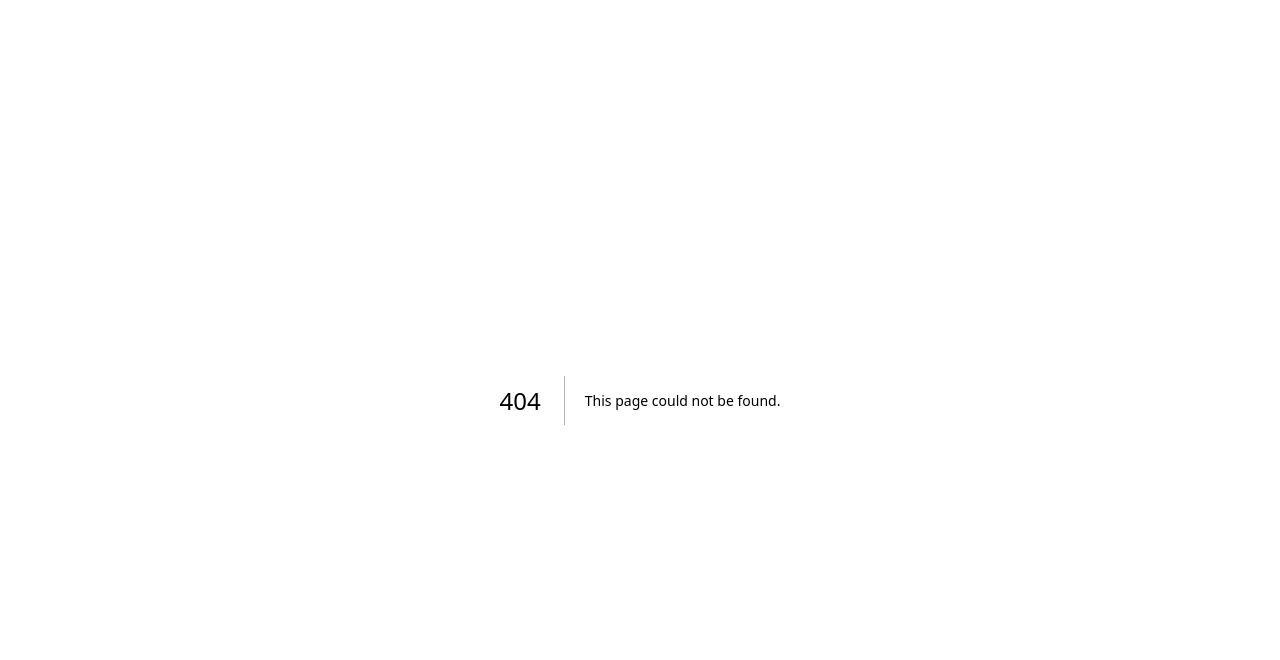
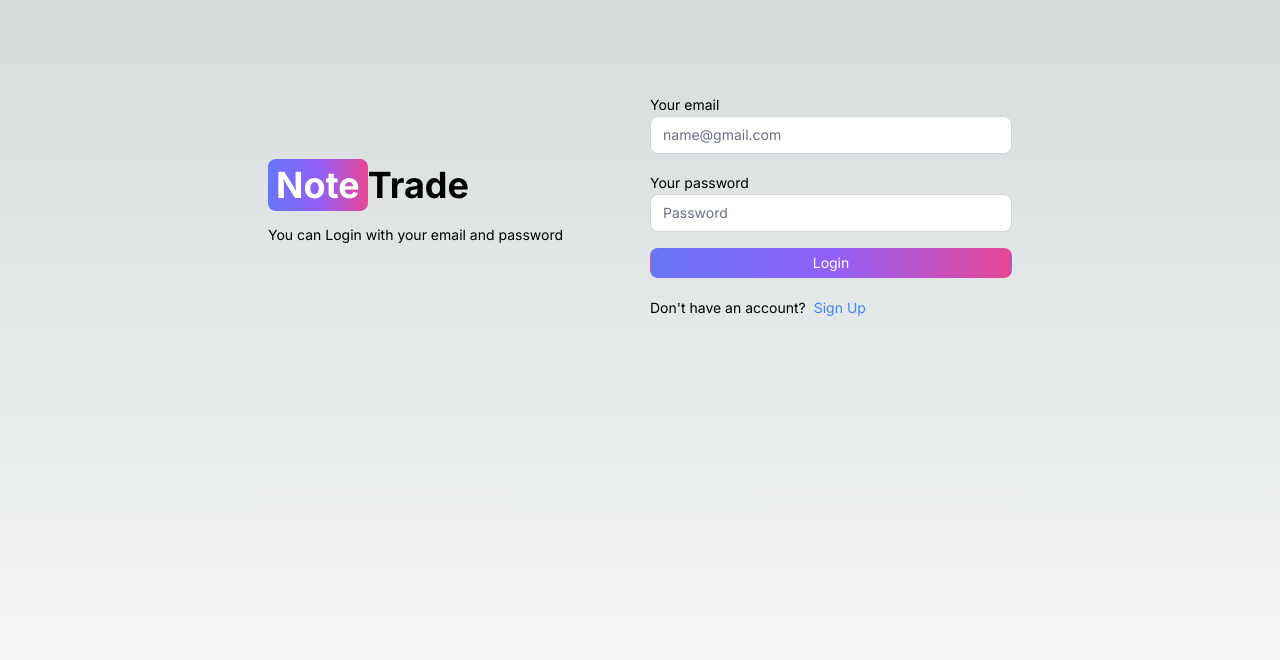
Before and after one commit to happyraj011/NoteTrade, a Next.js app: page /login in a window 1280 px wide. Before the commit this address had no page. Shown: the top 660 px of the page. Built offline with nearby package versions, Linux system fonts and the light colour scheme.

Commit message:
create sign-up and login page

```diff
--- a/package.json
+++ b/package.json
@@ -10,6 +10,7 @@
   },
   "dependencies": {
     "bcryptjs": "^2.4.3",
+    "flowbite-react": "^0.10.1",
     "jsonwebtoken": "^9.0.2",
     "mongoose": "^8.5.1",
     "next": "14.2.5",
--- /dev/null
+++ b/src/app/login/page.tsx
@@ -0,0 +1,142 @@
+'use client'
+
+import { Alert, Button, Label, Spinner, TextInput } from 'flowbite-react'
+import { Corben } from 'next/font/google'
+import Link from 'next/link'
+import { useRouter } from 'next/navigation'
+import React, { useState } from 'react'
+
+
+
+
+export default function page() {
+
+  const router=useRouter()
+
+  const [formData, setFormData] = React.useState({
+    email:"",
+    password:"",
+  })
+  const [errorMessage, setErrorMessage] =React.useState('')
+  const [loading, setLoading] = React.useState(false)
+
+
+  const handleChange=(e:any)=>{
+      setFormData({...formData,[e.target.id]:e.target.value.trim()});
+
+  }
+
+
+  const handleSubmit=async(e:any)=>{
+        e.preventDefault();
+        if( !formData.email  ||  !formData.password  ){
+          return setErrorMessage('All field are required to fill')
+        }
+        try {
+          setLoading(true);
+          setErrorMessage('');
+          const res=await fetch('/api/login',{
+            method:'POST',
+            headers:{
+              'Content-Type':'application/json'
+            },
+            body:JSON.stringify(formData),
+          });
+          const data=await res.json();
+
+          if(data.success===false){
+            return setErrorMessage(data.message);
+          }
+
+
+          setLoading(false);
+          if(res.ok){
+             router.push('/')
+          }
+
+        } catch (error:any) {
+          setErrorMessage(error.message);
+          setLoading(false)
+        }
+  }
+
+
+
+
+
+  return (
+
+    <div>
+
+        <div className='min-h-screen mt-20'>
+      <div className='flex p-3 max-w-3xl mx-auto flex-col md:flex-row md:items-center gap-5' >
+        {/* left */}
+      <div className='flex-1'>
+      <Link href="/" className=' font-bold dark:text-white text-4xl' >
+        <span className='px-2 py-1 bg-gradient-to-r   from-indigo-500  via-purple-500 to-pink-500 rounded-lg text-white '>Note</span>
+        Trade
+        </Link>
+        <p className='text-sm mt-5'>
+              You can Login with your email and password
+
+        </p>
+
+
+      </div>
+       {/* right */}
+
+       <div className='flex-1'>
+        <form className='flex flex-col gap-4' onSubmit={handleSubmit}>
+
+          <div>
+            <Label value='Your email'/>
+            <TextInput type='email' placeholder='name@gmail.com' id='email' onChange={handleChange}/>
+          </div>
+
+
+          <div>
+            <Label value='Your password'/>
+            <TextInput type='password' placeholder='Password' id='password' onChange={handleChange}/>
+          </div>
+
+          <Button className='px-2 py-1 bg-gradient-to-r   from-indigo-500  via-purple-500 to-pink-500 rounded-lg text-white '
+           type='submit' disabled={loading}>
+         {
+          loading ? (
+            <>
+            <Spinner size='sm'/>
+            <span className='pl-3'>Loading...</span>
+            </>
+          ): 'Login'
+         }
+          </Button>
+
+
+
+        </form>
+        <div className="flex gap-2 text-sm mt-5">
+          <span>
+            Don't have an account?
+          </span>
+          <Link href='/sign-up' className='text-blue-500'>
+            Sign Up
+          </Link>
+
+        </div>
+        {
+          errorMessage && (
+            <Alert className='mt-5' color='failure'>
+              {errorMessage}
+
+            </Alert>
+          )   }
+
+
+
+       </div>
+      </div>
+
+    </div>
+    </div>
+  )
+}
--- /dev/null
+++ b/src/app/sign-up/page.tsx
@@ -0,0 +1,153 @@
+'use client'
+import { Alert, Button, Label, Spinner, TextInput } from 'flowbite-react'
+import { Corben } from 'next/font/google'
+import Link from 'next/link'
+import { useRouter } from 'next/navigation'
+import React, { useState } from 'react'
+
+
+
+
+export default function page() {
+
+  const router=useRouter()
+
+  const [formData, setFormData] = React.useState({
+    username:"",
+    email:"",
+    password:"",
+    phoneNumber:"",
+  })
+  const [errorMessage, setErrorMessage] =React.useState('')
+  const [loading, setLoading] = React.useState(false)
+
+
+  const handleChange=(e:any)=>{
+      setFormData({...formData,[e.target.id]:e.target.value.trim()});
+
+  }
+
+
+  const handleSubmit=async(e:any)=>{
+        e.preventDefault();
+        if(!formData.username  || !formData.email  ||  !formData.password || !formData.phoneNumber  ){
+          return setErrorMessage('All field are required to fill')
+        }
+        try {
+          setLoading(true);
+          setErrorMessage('');
+          const res=await fetch('/api/sign-up',{
+            method:'POST',
+            headers:{
+              'Content-Type':'application/json'
+            },
+            body:JSON.stringify(formData),
+          });
+          const data=await res.json();
+
+          if(data.success===false){
+            return setErrorMessage(data.message);
+          }
+
+
+          setLoading(false);
+          if(res.ok){
+             router.push('/login')
+          }
+
+        } catch (error:any) {
+          setErrorMessage(error.message);
+          setLoading(false)
+        }
+  }
+
+
+
+
+
+  return (
+    <div>
+        <div className='min-h-screen mt-20'>
+      <div className='flex p-3 max-w-3xl mx-auto flex-col md:flex-row md:items-center gap-5' >
+        {/* left */}
+      <div className='flex-1'>
+      <Link href="/" className=' font-bold dark:text-white text-4xl' >
+        <span className='px-2 py-1 bg-gradient-to-r   from-indigo-500  via-purple-500 to-pink-500 rounded-lg text-white '>Note</span>
+        Trade
+        </Link>
+        <p className='text-sm mt-5'>
+         You can sign up with your email and password
+
+
+        </p>
+
+
+      </div>
+       {/* right */}
+
+       <div className='flex-1'>
+        <form className='flex flex-col gap-4' onSubmit={handleSubmit}>
+          <div>
+            <Label value='Your username'/>
+            <TextInput type='text' placeholder='Username' id='username' onChange={handleChange}/>
+          </div>
+
+
+          <div>
+            <Label value='Your email'/>
+            <TextInput type='email' placeholder='name@gmail.com' id='email' onChange={handleChange}/>
+          </div>
+
+          <div>
+            <Label value='Your phoneNumber'/>
+            <TextInput type='text' placeholder='+91' id='phoneNumber' onChange={handleChange}/>
+          </div>
+
+
+
+          <div>
+            <Label value='Your password'/>
+            <TextInput type='password' placeholder='Password' id='password' onChange={handleChange}/>
+          </div>
+
+          <Button className='px-2 py-1 bg-gradient-to-r   from-indigo-500  via-purple-500 to-pink-500 rounded-lg text-white '
+           type='submit' disabled={loading}>
+         {
+          loading ? (
+            <>
+            <Spinner size='sm'/>
+            <span className='pl-3'>Loading...</span>
+            </>
+          ): 'Sign Up'
+         }
+          </Button>
+
+
+
+        </form>
+        <div className="flex gap-2 text-sm mt-5">
+          <span>
+            Have an account?
+          </span>
+          <Link href='/login' className='text-blue-500'>
+            Login
+          </Link>
+
+        </div>
+        {
+          errorMessage && (
+            <Alert className='mt-5' color='failure'>
+              {errorMessage}
+
+            </Alert>
+          )   }
+
+
+
+       </div>
+      </div>
+
+    </div>
+    </div>
+  )
+}
--- a/tailwind.config.ts
+++ b/tailwind.config.ts
@@ -1,4 +1,5 @@
 import type { Config } from "tailwindcss";
+const flowbite = require("flowbite-react/tailwind");
 
 const config: Config = {
   content: [
@@ -15,6 +16,8 @@
       },
     },
   },
-  plugins: [],
+  plugins: [
+    flowbite.plugin(),
+  ],
 };
 export default config;
```
Also changed, not shown: 1 other file (tests, documents, lock files or other folders).
